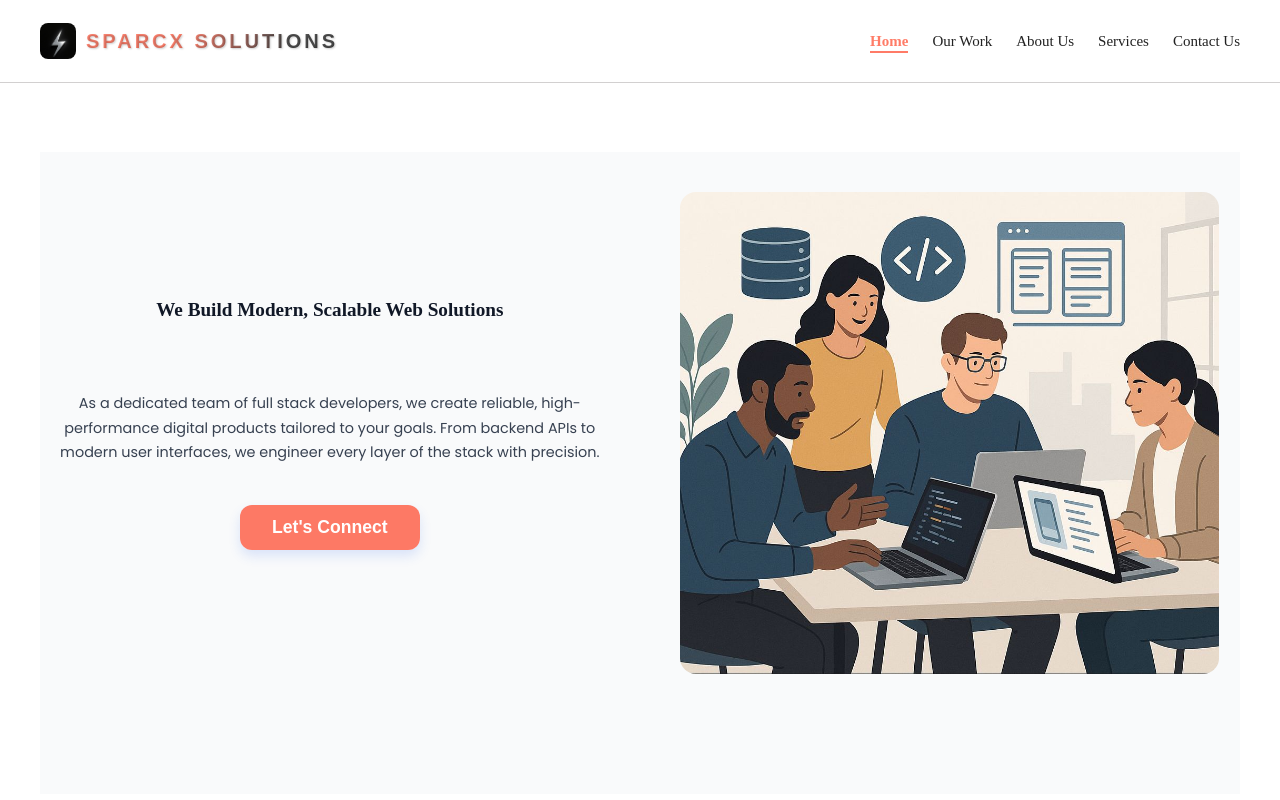
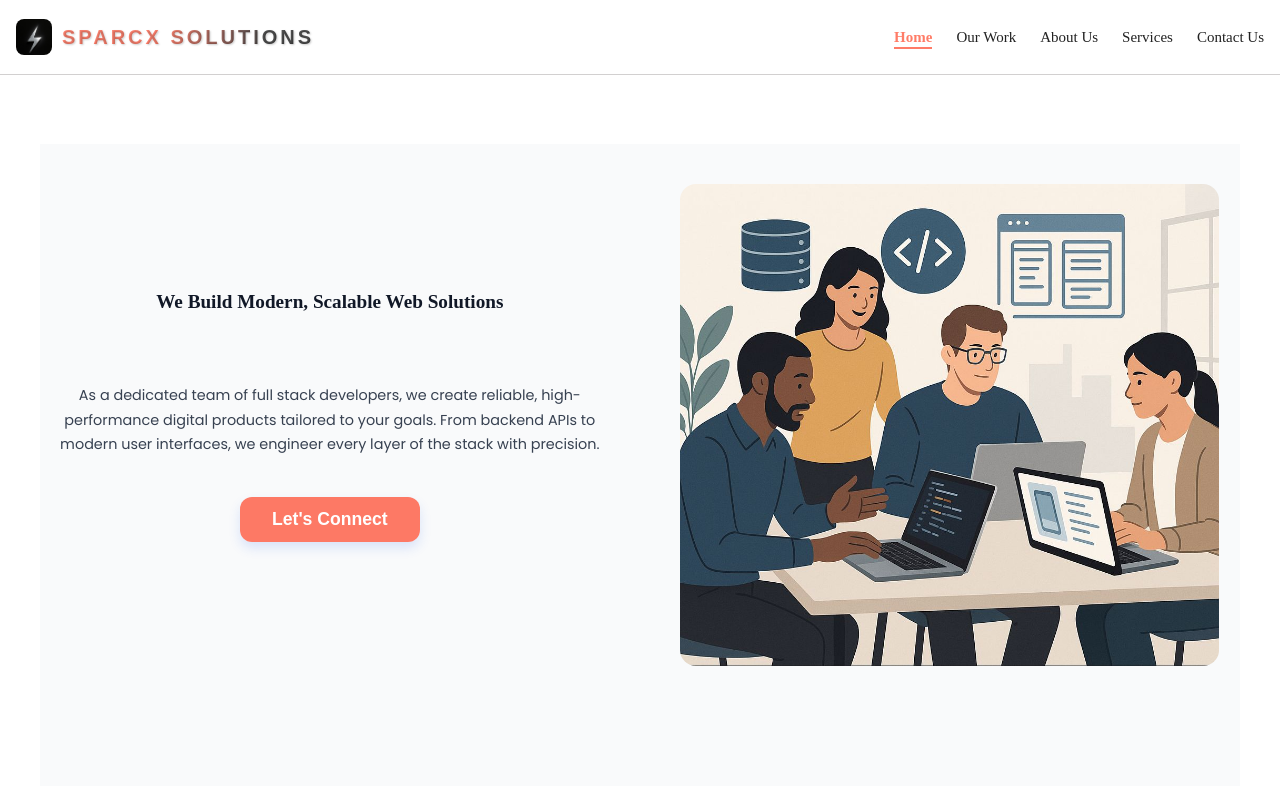
Before and after one commit to AdepuSanjay/Sparcx, a React (Vite) app: page / in a window 1280 px wide. Shown: the top 800 px of the page. Built offline with nearby package versions, Linux system fonts and the light colour scheme.

Commit message:
Update Navbar.css

```diff
--- a/src/components/Navbar.css
+++ b/src/components/Navbar.css
@@ -1,4 +1,12 @@
 /* Main Navbar Container */
+
+html, body {
+  margin: 0;
+  padding: 0;
+  overflow-x: hidden;
+}
+
+
 .nav-container {
   background-color: #ffffff;
   position: fixed;
@@ -30,9 +38,11 @@ border-bottom:1px solid #bfbbbbb1;
   display: flex;
   justify-content: space-between;
   align-items: center;
-  padding: 16px 20px;
-  max-width: 1200px;
-  margin: 0 auto;
+  padding: 12px 16px;
+  width: 100%;
+  max-width: 100%;
+  box-sizing: border-box;
+  overflow-x: hidden;
 }
 
 /* Logo */
```
